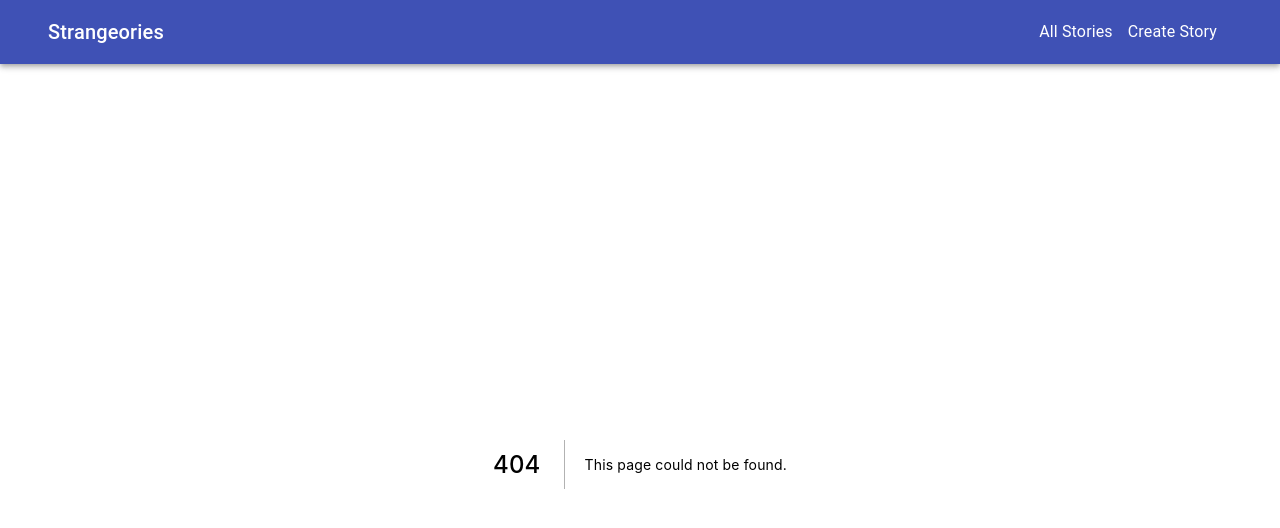
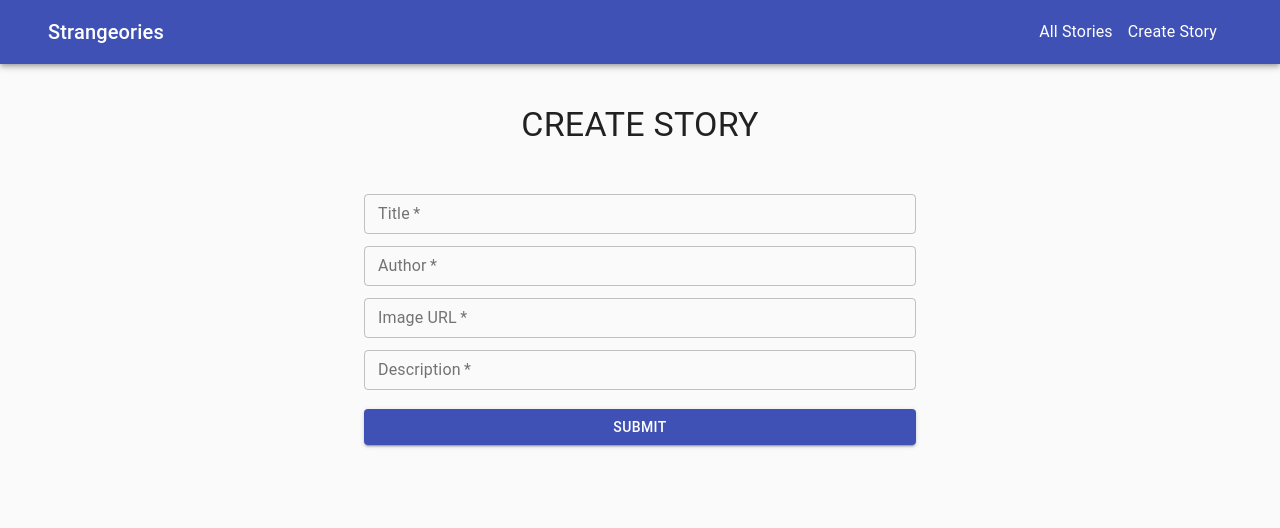
Before and after one commit to martinnajjar12/strangeories, a Next.js app: page /create-story in a window 1280 px wide. Before the commit this address had no page. Shown: the top 528 px of the page. Built offline with nearby package versions, Linux system fonts and the light colour scheme.

Commit message:
Basic structure of the form component

```diff
--- /dev/null
+++ b/pages/create-story.tsx
@@ -0,0 +1,73 @@
+import {
+  TextField,
+  makeStyles,
+  Container,
+  Typography,
+  Button,
+} from '@material-ui/core';
+
+const useStyles = makeStyles({
+  containerWidth: {
+    maxWidth: 600,
+    marginTop: 40,
+  },
+  formMargin: {
+    marginTop: 40,
+  },
+  buttonMargin: {
+    marginTop: 15,
+  },
+});
+
+const Form = () => {
+  const classes = useStyles();
+  return (
+    <Container className={classes.containerWidth}>
+      <Typography align="center" component="h1" variant="h4">
+        CREATE STORY
+      </Typography>
+      <form className={classes.formMargin}>
+        <TextField
+          fullWidth
+          label="Title"
+          required
+          variant="outlined"
+          margin="dense"
+        />
+        <TextField
+          fullWidth
+          label="Author"
+          required
+          variant="outlined"
+          margin="dense"
+        />
+        <TextField
+          fullWidth
+          label="Image URL"
+          required
+          type="url"
+          variant="outlined"
+          margin="dense"
+        />
+        <TextField
+          fullWidth
+          label="Description"
+          required
+          variant="outlined"
+          margin="dense"
+        />
+        <Button
+          className={classes.buttonMargin}
+          variant="contained"
+          color="primary"
+          type="submit"
+          fullWidth
+        >
+          Submit
+        </Button>
+      </form>
+    </Container>
+  );
+};
+
+export default Form;
--- a/pages/index.tsx
+++ b/pages/index.tsx
@@ -1,4 +1,4 @@
-import Story from '../components/Card';
+import Story from '../components/Story';
 
 export default function Home() {
   return <Story />;
```
Also changed, not shown: components/Story.tsx (renamed from components/Card.tsx).
